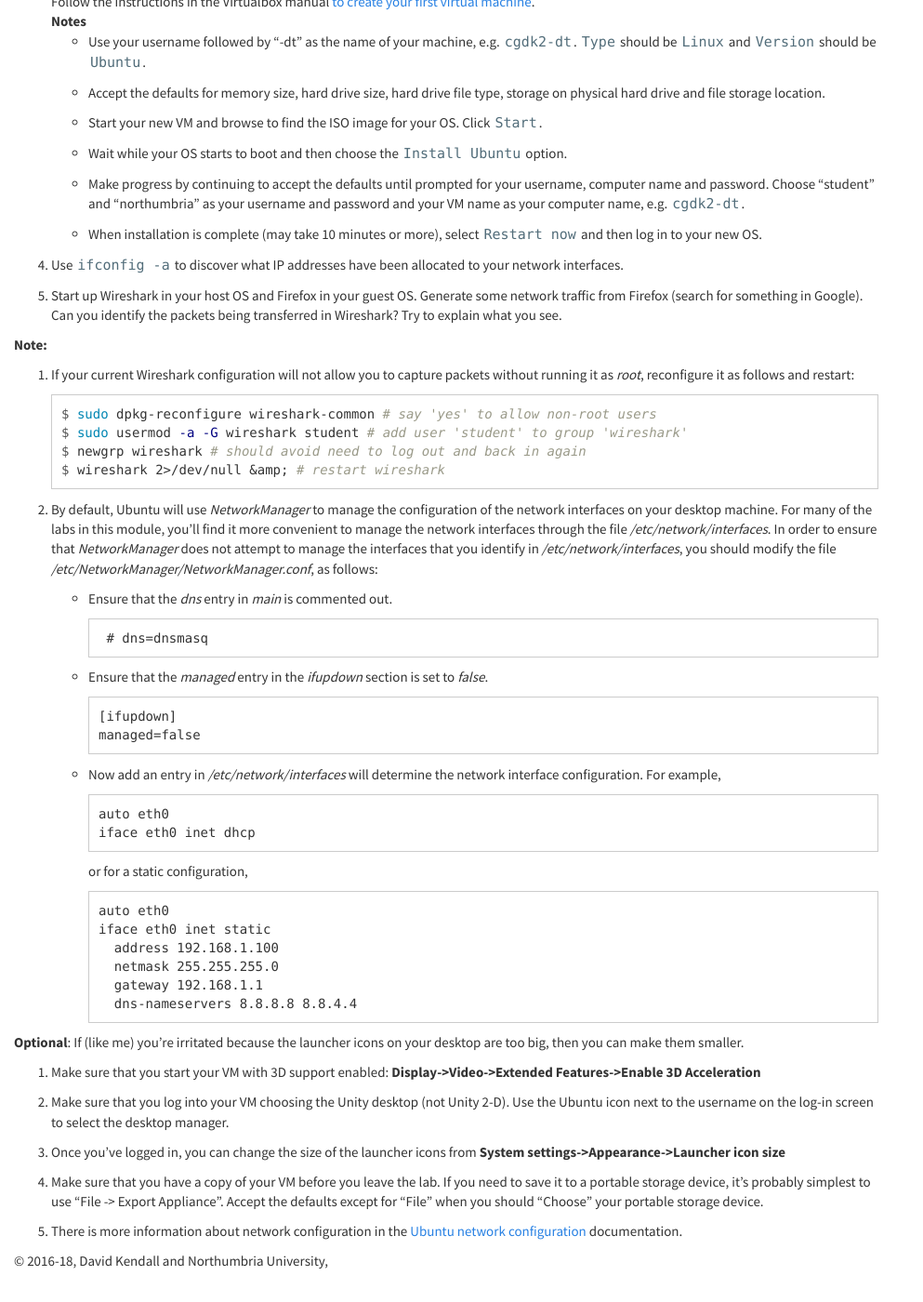
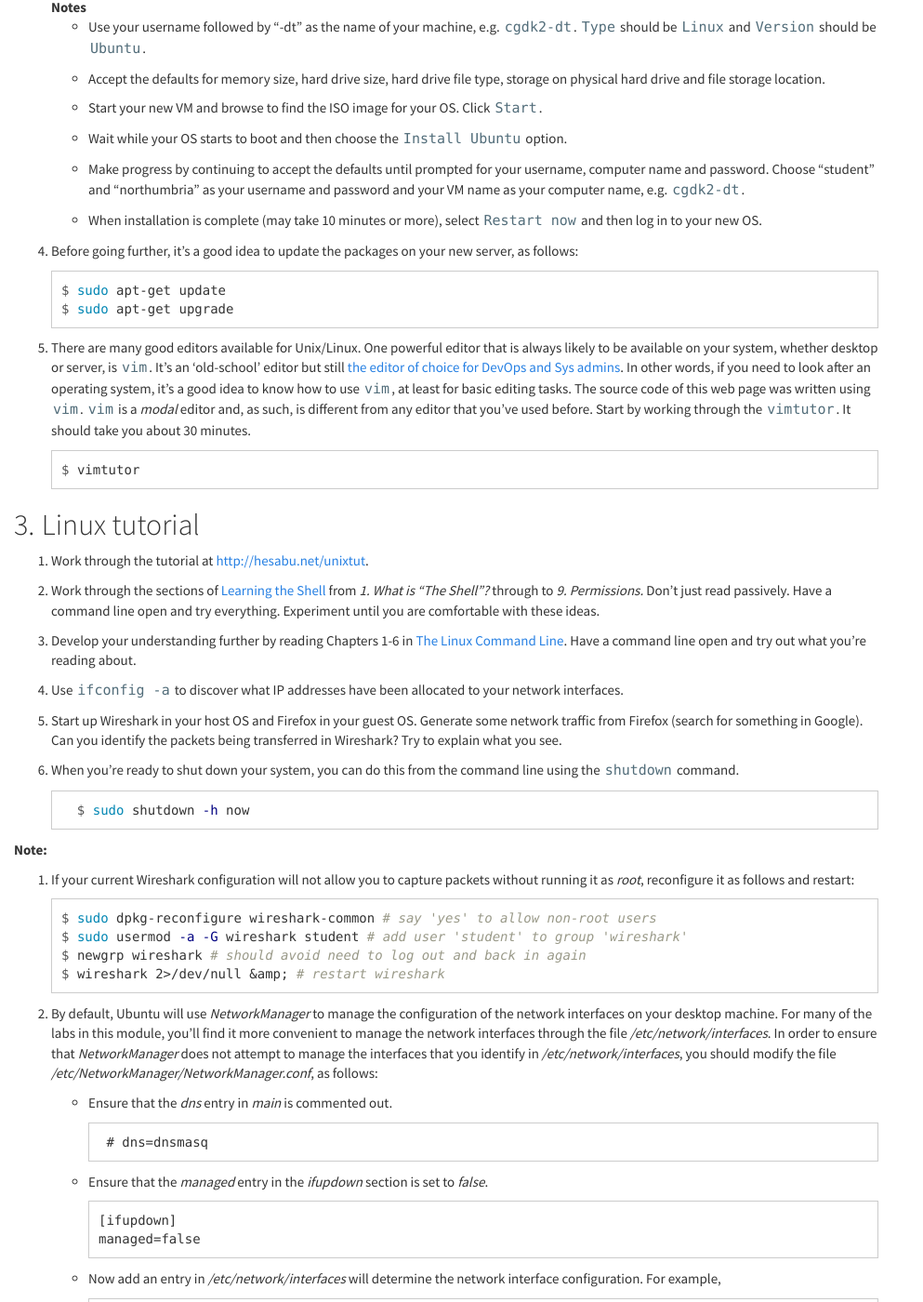
Before and after one commit to DavidKendall/kf7046, a Jekyll site: the page built from L01.md, in a window 1280 px wide and 1400 px high, scrolled down 788 px. Shown: the whole window at 93% size, without its empty margins (0-993 px from the left). Built offline with Jekyll 4.4.1, drawn with Linux system fonts in a browser that asks for light colours; nearby versions of some CDN libraries; before the commit the page ends 2165 px from its top, so only the background shows below that; some of the changed text lies outside the part shown.

````diff
--- a/L01.md
+++ b/L01.md
@@ -53,14 +53,55 @@ machine</a>.<br/>
     * When installation is complete (may take 10 minutes or more), select
     `Restart now` and then log in to your new OS.
 
-1. Use `ifconfig -a` to discover what IP addresses have been
-allocated to your network interfaces.
+1. Before going further, it's a good idea to update the packages on your new server, as follows:
 
-1. Start up Wireshark in your host OS and Firefox in your guest
-OS. Generate some network traffic from Firefox (search for something
-in Google). Can you identify the packets being transferred in
-Wireshark? Try to explain what you see.
+   ``` shell_session
+   $ sudo apt-get update
+   $ sudo apt-get upgrade
+   ```
+1. There are many good editors available for Unix/Linux. One powerful editor
+   that is always likely to be available on your system, whether desktop or
+   server, is `vim`. It's an 'old-school' editor but still [the editor of
+   choice for DevOps and Sys
+   admins](http://stackoverflow.com/research/developer-survey-2015?ref=survey-2016#tech-editor).
+   In other words, if you need to look after an operating system, it's a good
+   idea to know how to use `vim`, at least for basic editing tasks. The source
+   code of this web page was written using `vim`. `vim` is a *modal* editor
+   and, as such, is different from any editor that you've used before. Start by
+   working through the `vimtutor`. It should take you about 30 minutes.
 
+   ``` shell_session
+   $ vimtutor
+   ```
+
+## Linux tutorial
+
+1. Work through the tutorial at [http://hesabu.net/unixtut](http://hesabu.net/unixtut).
+
+1. Work through the sections of [Learning the
+   Shell](http://linuxcommand.org/lc3_learning_the_shell.php) from *1. What is
+   "The Shell"?* through to *9. Permissions.* Don't just read passively. Have a
+   command line open and try everything. Experiment until you are comfortable
+   with these ideas.
+
+1. Develop your understanding further by reading Chapters 1-6 in [The Linux
+   Command Line]({{site.baseurl}}{{site.raurl}}/TLCL.pdf). Have a command line open and try out
+   what you're reading about.
+
+1. Use `ifconfig -a` to discover what IP addresses have been allocated to your
+   network interfaces.
+
+1. Start up Wireshark in your host OS and Firefox in your guest OS. Generate
+   some network traffic from Firefox (search for something in Google). Can you
+   identify the packets being transferred in Wireshark? Try to explain what you
+   see.
+
+1. When you're ready to shut down your system, you can do this from the command
+   line using the `shutdown` command.
+
+     ``` shell_session
+     $ sudo shutdown -h now
+     ```
 
 **Note:** <br/>
 1. If your current Wireshark configuration will not allow you to capture
````
Also changed, not shown: other parts of L01.md (+2 -2 lines), index.md (+11 -11 lines), 1 other file.
